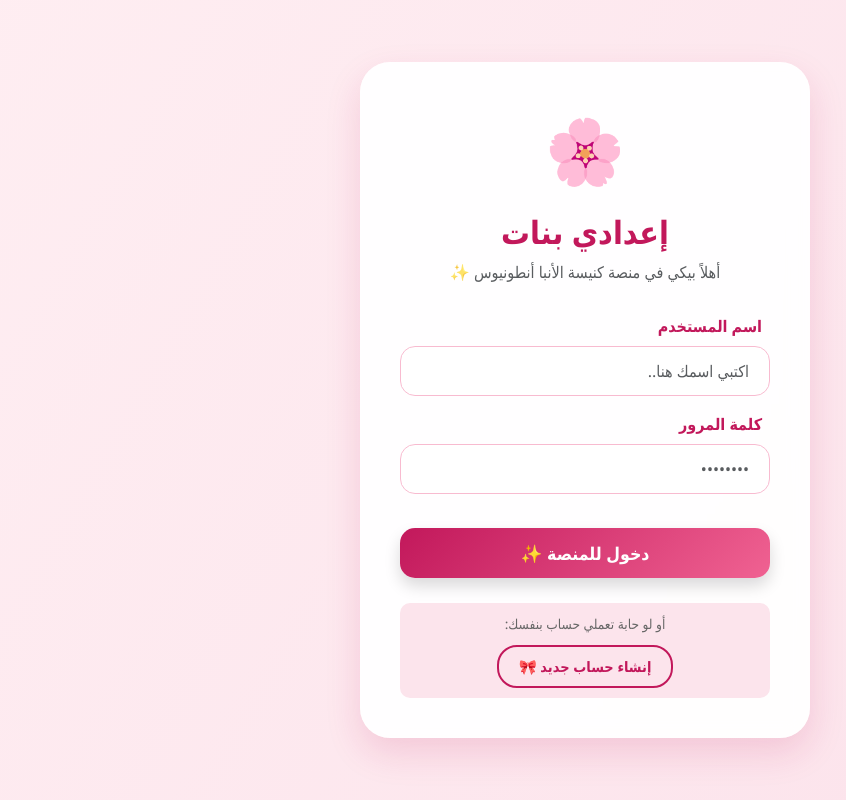
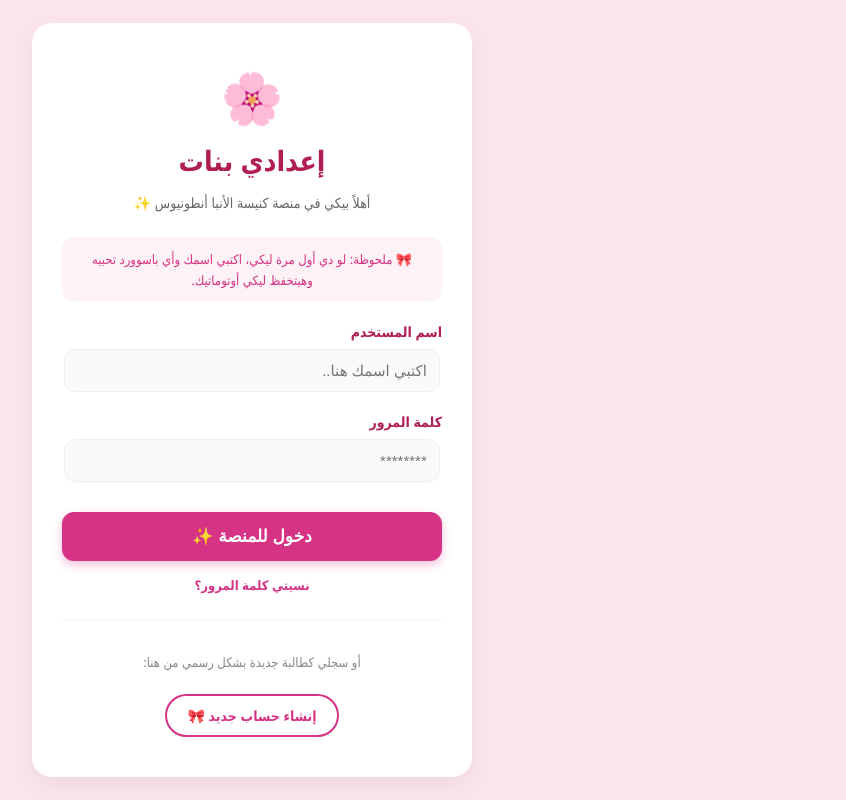
Before and after one commit to MakariousRafek/lms, a Django app: template course/templates/registration/login.html in a window 1280 px wide. Shown: the whole page, without its empty margins (388-1234 px from the left). Run offline with Django 5.2, Linux system fonts and the light colour scheme; the template is opened without the code that fills it, so the values that code supplies are empty.

Commit message:
UI update

```diff
--- a/course/templates/registration/login.html
+++ b/course/templates/registration/login.html
@@ -1,137 +1,151 @@
-{% extends 'course/base.html' %}
-
-{% block title %}تسجيل الدخول - إعدادي بنات{% endblock %}
-
-{% block content %}
+<!DOCTYPE html>
+<html lang="ar" dir="rtl">
+<head>
+    <meta charset="UTF-8">
+    <meta name="viewport" content="width=device-width, initial-scale=1.0">
+    <title>إعدادي بنات</title>
     <style>
+        /* ... الكود القديم بتاعك كله زي ما هو ... */
         body {
-        /* خلفية متدرجة رقيقة تناسب ثيم البنات */
-        background: linear-gradient(120deg, #fff0f3 0%, #fce4ec 100%);
-        min-height: 100vh;
+            background-color: #fce4ec;
+            font-family: 'Segoe UI', Tahoma, Geneva, Verdana, sans-serif;
             display: flex;
+            justify-content: center;
             align-items: center;
-        justify-content: center;
+            height: 100vh;
             margin: 0;
         }
-    .login-card {
-        border-radius: 30px;
-        border: none;
-        background: rgba(255, 255, 255, 0.95);
-        backdrop-filter: blur(10px);
-        box-shadow: 0 15px 35px rgba(194, 24, 91, 0.15);
-        padding: 40px;
+
+        .login-box {
+            background: white;
+            padding: 40px 30px;
+            border-radius: 20px;
+            box-shadow: 0 10px 25px rgba(0,0,0,0.05);
+            width: 380px;
+            text-align: center;
+        }
+
+        .flower-icon { font-size: 50px; color: #d63384; margin-bottom: 10px; }
+        h2 { color: #b01e56; margin: 5px 0; font-size: 28px; }
+        .subtitle { color: #666; font-size: 14px; margin-bottom: 25px; }
+        .pink-note { background-color: #fdf2f5; color: #d63384; padding: 12px; border-radius: 12px; font-size: 13px; margin-bottom: 20px; line-height: 1.6; }
+        .input-label { display: block; text-align: right; font-weight: bold; color: #b01e56; margin-bottom: 8px; font-size: 14px; }
+        .input-group { margin-bottom: 20px; }
+        input { width: 92%; padding: 12px; border: 1px solid #eee; border-radius: 12px; background-color: #fafafa; outline: none; font-size: 15px; transition: 0.3s; text-align: right; }
+        input:focus { border-color: #f8bbd0; background-color: #fff; }
+        .btn-login { width: 100%; padding: 14px; background-color: #d63384; color: white; border: none; border-radius: 12px; cursor: pointer; font-size: 17px; font-weight: bold; box-shadow: 0 4px 10px rgba(214, 51, 132, 0.3); margin-top: 10px; }
+        .btn-login:hover { background-color: #c2185b; }
+        .signup-container { margin-top: 25px; padding-top: 20px; border-top: 1px solid #fdf2f5; }
+        .btn-signup { display: inline-block; margin-top: 10px; padding: 10px 20px; color: #d63384; text-decoration: none; border: 2px solid #d63384; border-radius: 25px; font-weight: bold; font-size: 14px; transition: 0.3s; }
+        .btn-signup:hover { background-color: #fdf2f5; }
+
+        /* --- استايل الـ Popup الجديد --- */
+        .forgot-pass-link {
+            display: block;
+            margin-top: 15px;
+            color: #d63384;
+            font-size: 13px;
+            text-decoration: none;
+            cursor: pointer;
+            font-weight: bold;
+        }
+
+        /* الـ Overlay (الخلفية المظلمة) */
+        .modal-overlay {
+            display: none;
+            position: fixed;
+            top: 0;
+            left: 0;
             width: 100%;
-        max-width: 450px;
-        animation: fadeIn 0.8s ease-in-out;
+            height: 100%;
+            background: rgba(0, 0, 0, 0.4);
+            z-index: 1000;
+            justify-content: center;
+            align-items: center;
         }
-    @keyframes fadeIn {
-        from { opacity: 0; transform: translateY(20px); }
-        to { opacity: 1; transform: translateY(0); }
+
+        /* بوكس الرسالة نفسه */
+        .modal-box {
+            background: white;
+            padding: 30px;
+            border-radius: 20px;
+            width: 300px;
+            text-align: center;
+            box-shadow: 0 10px 30px rgba(0,0,0,0.2);
+            animation: popIn 0.3s ease-out;
         }
-    .login-header {
-        text-align: center;
-        margin-bottom: 30px;
+
+        @keyframes popIn {
+            0% { transform: scale(0.8); opacity: 0; }
+            100% { transform: scale(1); opacity: 1; }
         }
-    .login-header h2 {
-        color: #c2185b; /* primary-rose */
-        font-weight: bold;
-        margin-top: 15px;
-    }
-    .form-control {
-        border-radius: 15px;
-        padding: 12px 20px;
-        border: 1px solid #f8bbd0;
-        margin-bottom: 5px;
-        text-align: right; /* لضبط الكتابة بالعربي */
-    }
-    .form-control:focus {
-        border-color: #c2185b;
-        box-shadow: 0 0 0 0.25rem rgba(194, 24, 91, 0.1);
-    }
-    .btn-login {
-        background: linear-gradient(135deg, #c2185b 0%, #f06292 100%);
+
+        .btn-close-modal {
+            margin-top: 20px;
+            padding: 8px 20px;
+            background-color: #d63384;
             color: white;
             border: none;
-        border-radius: 15px;
-        padding: 12px;
-        width: 100%;
-        font-weight: bold;
-        font-size: 1.1rem;
-        transition: 0.3s;
-        margin-top: 10px;
-    }
-    .btn-login:hover {
-        transform: translateY(-3px);
-        box-shadow: 0 8px 20px rgba(194, 24, 91, 0.3);
-        color: white;
-    }
-    .footer-text {
-        text-align: center;
-        margin-top: 25px;
-        color: #880e4f;
-        font-size: 0.9rem;
-        padding: 10px;
-        background: #fce4ec;
             border-radius: 10px;
-        line-height: 1.6;
-    }
-    /* تنسيق زرار التسجيل الجديد */
-    .signup-wrapper {
-        text-align: center;
-        margin-top: 20px;
-        padding-top: 15px;
-        border-top: 1px solid #f8bbd0;
-    }
-    .btn-signup-outline {
-        color: #c2185b;
-        text-decoration: none;
-        font-weight: bold;
-        font-size: 0.9rem;
-        border: 2px solid #c2185b;
-        padding: 8px 20px;
-        border-radius: 20px;
-        display: inline-block;
-        transition: 0.3s;
-    }
-    .btn-signup-outline:hover {
-        background-color: #c2185b;
-        color: white;
+            cursor: pointer;
         }
     </style>
+</head>
+<body>
 
-<div class="login-card">
-    <div class="login-header">
-        <div style="font-size: 4rem;">🌸</div>
+    <div class="login-box">
+        <div class="flower-icon">🌸</div>
         <h2>إعدادي بنات</h2>
-        <p class="text-muted">أهلاً بيكي في منصة كنيسة الأنبا أنطونيوس ✨</p>
+        <p class="subtitle">أهلاً بيكي في منصة كنيسة الأنبا أنطونيوس ✨</p>
+
+        <div class="pink-note">
+            {% if error %}
+                {{ error }}
+            {% else %}
+                🎀 ملحوظة: لو دي أول مرة ليكي، اكتبي اسمك وأي باسوورد تحبيه وهيتخفظ ليكي أوتوماتيك.
+            {% endif %}
         </div>
 
-    <form method="POST" action="{% url 'login' %}">
+        <form method="post">
             {% csrf_token %}
-
-        {% if error %}
-        <div class="alert alert-danger text-center shadow-sm mb-4"
-             style="border-radius: 15px; border: none; background-color: #ffebee; color: #c62828; font-size: 0.9rem; padding: 10px;">
-            {{ error }} </div>
-        {% endif %}
-
-        <div class="mb-3">
-            <label class="form-label ms-2 fw-bold" style="color: #c2185b; display: block; text-align: right;">اسم المستخدم</label>
-            <input type="text" name="username" class="form-control" placeholder="اكتبي اسمك هنا.." required>
+            <div class="input-group">
+                <label class="input-label">اسم المستخدم</label>
+                <input type="text" name="username" placeholder="اكتبي اسمك هنا.." required>
             </div>
 
-        <div class="mb-4">
-            <label class="form-label ms-2 fw-bold" style="color: #c2185b; display: block; text-align: right;">كلمة المرور</label>
-            <input type="password" name="password" class="form-control" placeholder="••••••••" required>
+            <div class="input-group">
+                <label class="input-label">كلمة المرور</label>
+                <input type="password" name="password" placeholder="********" required>
             </div>
 
-        <button type="submit" class="btn btn-login shadow">دخول للمنصة ✨</button>
+            <button type="submit" class="btn-login">دخول للمنصة ✨</button>
         </form>
 
-    <div class="footer-text">
- <p style="font-size: 0.85rem; color: #666; margin-bottom: 10px;">أو لو حابة تعملي حساب بنفسك:</p>
-        <a href="{% url 'signup' %}" class="btn-signup-outline">إنشاء حساب  جديد 🎀</a>    </div>
+        <a class="forgot-pass-link" onclick="showPopup()">نسيتي كلمة المرور؟</a>
 
+        <div class="signup-container">
+            <p style="font-size: 13px; color: #888;">أو سجلي كطالبة جديدة بشكل رسمي من هنا:</p>
+            <a href="{% url 'signup' %}" class="btn-signup">إنشاء حساب جديد 🎀</a>
+        </div>
+    </div>
 
+    <div id="popupOverlay" class="modal-overlay" onclick="hidePopup()">
+        <div class="modal-box" onclick="event.stopPropagation()">
+            <div style="font-size: 40px;">🧐</div>
+            <h3 style="color: #b01e56; margin-top: 10px;">نسيتي الباسورد؟</h3>
+            <p style="color: #666; font-size: 15px;">اتواصلي مع **تاسوني رارا** عشان ترجعهولك ✨</p>
+            <button class="btn-close-modal" onclick="hidePopup()">فهمت ✅</button>
         </div>
-{% endblock %}
+    </div>
+
+    <script>
+        function showPopup() {
+            document.getElementById('popupOverlay').style.display = 'flex';
+        }
+        function hidePopup() {
+            document.getElementById('popupOverlay').style.display = 'none';
+        }
+    </script>
+
+</body>
+</html>
```
Also changed, not shown: course/templates/course/add_user.html (+54 -12 lines), course/templates/registration/signup.html (+8 -3 lines), course/views.py (+23 -17 lines). Lines whose indentation alone changed are shown as unchanged.
